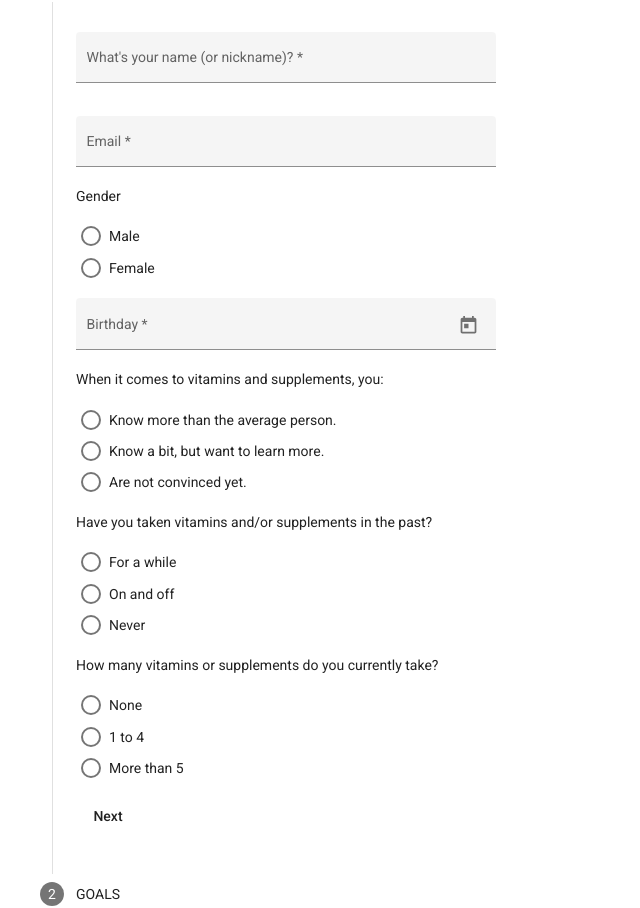
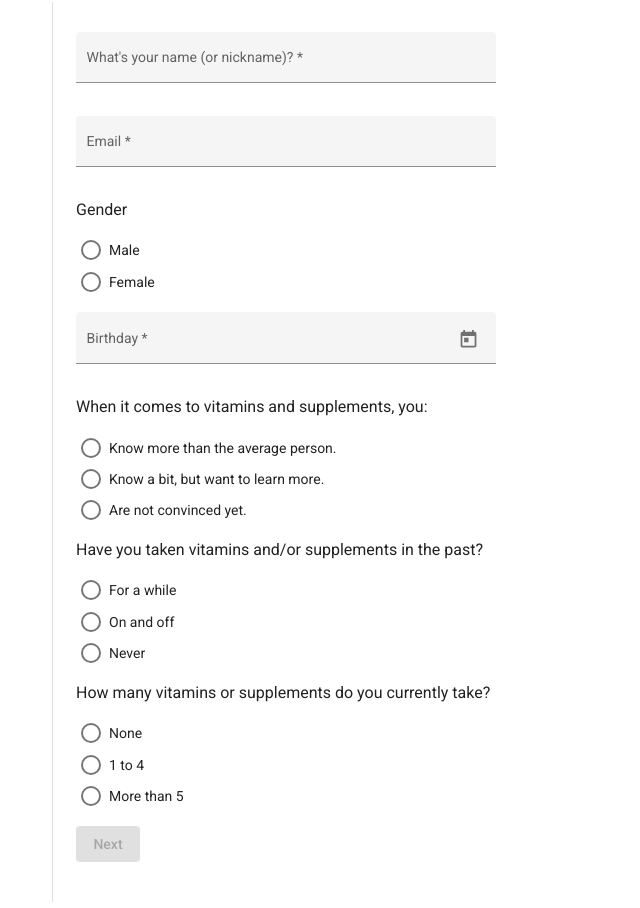
Before and after one commit to twetesaturday/syntechexam, an Angular app: page / in a window 1280 px wide. Shown: the part 130-1038 px from the top of the page, without its empty margins (0-640 px from the left). Built offline with nearby package versions, Linux system fonts and the light colour scheme.

Commit message:
adjust styles and apperance for button

```diff
--- a/src/app/form-builder/fields/radio/radio.component.scss
+++ b/src/app/form-builder/fields/radio/radio.component.scss
@@ -1,3 +1,11 @@
+.radio-form {
+  margin-top: 1em;
+}
+
+.mat-label {
+    font-size: 16px;
+}
+
 .radio-group {
     display: flex;
     flex-direction: column;
--- a/src/app/form-builder/form-builder.component.html
+++ b/src/app/form-builder/form-builder.component.html
@@ -21,7 +21,11 @@
                     </div>
                 </div>
                 <div class="mat-stepper-buttons">
-                    <button mat-button matStepperNext>Next</button>
+                    <button
+                        [disabled]="!basicsFormGroup.valid"
+                        mat-raised-button
+                        color="primary"
+                        matStepperNext>Next</button>
                 </div>
             </mat-step>
             <mat-step [stepControl]="goalsFormGroup">
```
